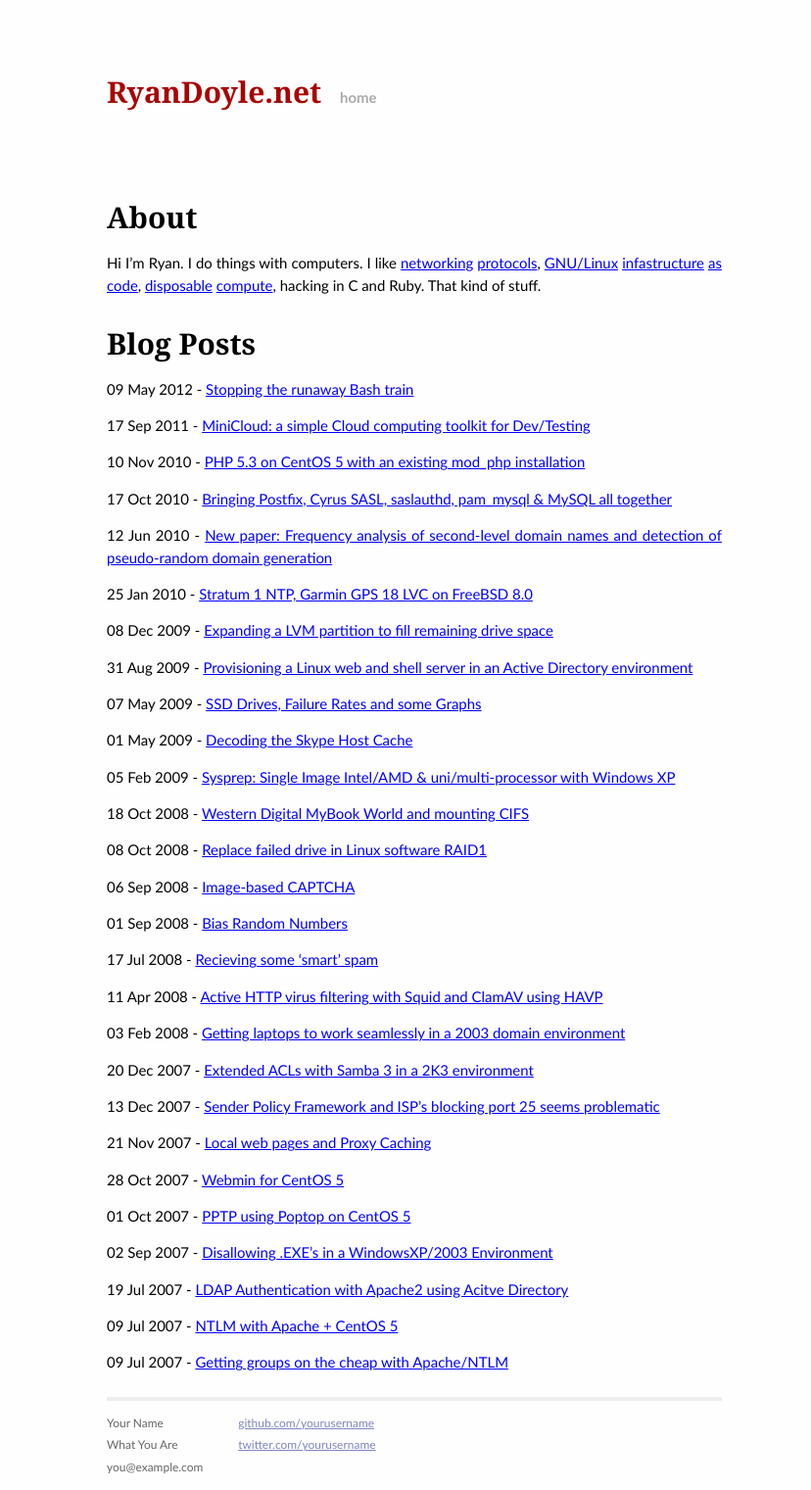
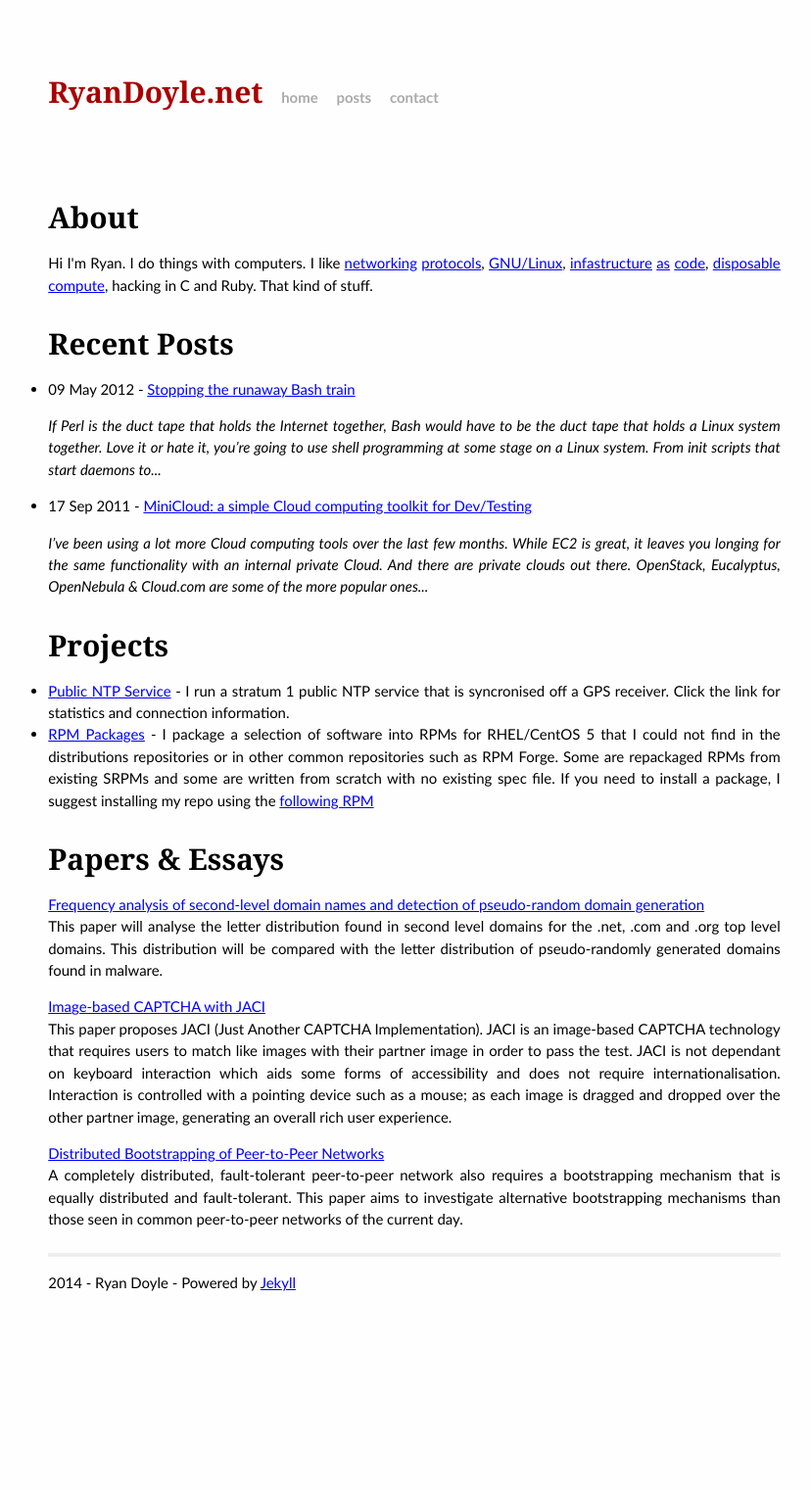
Before and after one commit to ryandoyle/ryandoyle.net, a Jekyll site: the page built from index.html, in a window 1280 px wide. Shown: the whole page at 98% size, without its empty margins (217-1045 px from the left). Built offline with Jekyll 4.4.1, drawn with Linux system fonts in a browser that asks for light colours; Markdown is read by kramdown in place of the engine named in the settings; after the commit the page ends 1321 px from its top, so only the background shows below that.

Commit message:
more stuff

```diff
--- a/_config.yml
+++ b/_config.yml
@@ -2,3 +2,7 @@ name: RyanDoyle.net
 markdown: redcarpet
 pygments: true
 permalink: /posts/:title/
+paginate: 5
+paginate_path: "posts/page:num"
+deploy_server: serv1.doylenet.net
+deploy_path: /data/www/ryandoyle.net/www/
--- a/_layouts/default.html
+++ b/_layouts/default.html
@@ -19,11 +19,13 @@
           <div class="header">
             <h1 class="title"><a href="/">{{ site.name }}</a></h1>
             <a class="extra" href="/">home</a>
+            <a class="extra" href="/posts/">posts</a>
+            <a class="extra" href="/contact/">contact</a>
           </div>
-
+          <div class="page">
           {{ content }}
-
-          <div class="footer">
+          </div>
+          <div class="footer"> <!--
             <div class="contact">
               <p>
                 Your Name<br />
@@ -36,8 +38,9 @@
                 <a href="https://github.com/yourusername">github.com/yourusername</a><br />
                 <a href="https://twitter.com/yourusername">twitter.com/yourusername</a><br />
               </p>
-            </div>
+            </div> -->
           </div>
+            <p>2014 - Ryan Doyle - Powered by <a href="http://jekyllrb.com/">Jekyll</a>
         </div>
 
     </body>
--- a/css/main.css
+++ b/css/main.css
@@ -54,6 +54,11 @@ a:visited { color: blue; }
   font-size: 80%;
 }
 
+.post-content-preview {
+    font-size: 100%;
+    font-style: italic;
+}
+
 /*****************************************************************************/
 /*
 /* Site
@@ -63,7 +68,7 @@ a:visited { color: blue; }
 .site {
   font-size: 115%;
   text-align: justify;
-  width: 42em;
+  width: 50em;
   margin: 3em auto 2em;
   line-height: 1.5em;
 }
@@ -107,9 +112,9 @@ a:visited { color: blue; }
   overflow: hidden;
 }
 
-.footer .contact {
-  float: left;
+.contact {
   margin-right: 3em;
+  display: inline-block;
 }
 
 .footer .contact a {
@@ -119,7 +124,6 @@ a:visited { color: blue; }
 .footer .rss {
   margin-top: 1.1em;
   margin-right: -.2em;
-  float: right;
 }
 
 .footer .rss img {
--- /dev/null
+++ b/index.html
@@ -0,0 +1,38 @@
+---
+layout: default
+title: RyanDoyle .net - My Internet House
+---
+
+
+<h1>About</h1>
+<p>Hi I'm Ryan. I do things with computers. I like <a href="http://www.ietf.org/rfc/rfc0793.txt">networking</a> <a href="http://tools.ietf.org/html/rfc2616">protocols</a>, <a href="https://www.kernel.org/">GNU/Linux</a>, <a href="https://puppetlabs.com">infastructure</a> <a href="http://babushka.me/">as</a> <a href="http://www.meetup.com/Infrastructure-Coders">code</a>, <a href="http://aws.amazon.com">disposable</a> <a href="https://github.com/dotcloud/docker">compute</a>, hacking in C and Ruby. That kind of stuff.</p>
+
+<h1>Recent Posts</h1>
+<ul>
+{% for post in site.posts limit:2 %}
+  <li>{{ post.date | date_to_string }} - <a href="{{ post.url }}">{{ post.title }}</a>
+    <p class="post-content-preview">{{ post.content | strip_html | truncatewords:50 }}</p>
+  </li>
+{% endfor %}
+</ul>
+
+<h1>Projects</h1>
+<ul>
+    <li><a href="/projects/ntp/">Public NTP Service</a> - I run a stratum 1 public NTP service that is syncronised off a GPS receiver. Click the link for statistics and connection information.</li>
+    <li><a href="http://files.doylenet.net/linux/packages/rhel/5/doylenet/">RPM Packages</a> - I package a selection of software into RPMs for RHEL/CentOS 5 that I could not find in the distributions repositories or in other common repositories such as RPM Forge. Some are repackaged RPMs from existing SRPMs and some are written from scratch with no existing spec file. If you need to install a package, I suggest installing my repo using the <a href="http://files.doylenet.net/linux/packages/rhel/5/doylenet/RPMS/x86_64/doylenet-repo-rhel5-1.0-1.noarch.rpm">following RPM</a></li>
+</ul>
+
+<h1>Papers & Essays</h1>
+<p>
+    <a href="/assets/papers/Frequency_analysis_second_level_domains_June_2010_RDoyle.pdf">Frequency analysis of second-level domain names and detection of pseudo-random domain generation</a><br />
+    This paper will analyse the letter distribution found in second level domains for the .net, .com and .org top level domains. This distribution will be compared with the letter distribution of pseudo-randomly generated domains found in malware.
+</p>
+<p>
+    <a href="/assets/papers/Image-based_CAPTCHA_with_JACI-RDoyle.pdf">Image-based CAPTCHA with JACI</a><br />
+    This paper proposes JACI (Just Another CAPTCHA Implementation). JACI is an image-based CAPTCHA technology that requires users to match like images with their partner image in order to pass the test. JACI is not dependant on keyboard interaction which aids some forms of accessibility and does not require internationalisation. Interaction is controlled with a pointing device such as a mouse; as each image is dragged and dropped over the other partner image, generating an overall rich user experience.
+
+</p>
+<p>
+    <a href="/assets/papers/Distributed_Bootstrapping_of_P2P_Networks-RDoyle.pdf">Distributed Bootstrapping of Peer-to-Peer Networks</a><br />
+    A completely distributed, fault-tolerant peer-to-peer network also requires a bootstrapping mechanism that is equally distributed and fault-tolerant. This paper aims to investigate alternative bootstrapping mechanisms than those seen in common peer-to-peer networks of the current day.
+</p>
--- a/index.md
+++ /dev/null
@@ -1,18 +0,0 @@
----
-layout: default
-title: RyanDoyle .net - My Internet House
----
-
-
-About
-=====
-Hi I'm Ryan. I do things with computers. I like [networking](http://www.ietf.org/rfc/rfc0793.txt)
-[protocols](http://tools.ietf.org/html/rfc2616), [GNU/Linux](https://www.kernel.org/)
-[infastructure](https://puppetlabs.com) [as](http://babushka.me/) [code](http://www.meetup.com/Infrastructure-Coders),
-[disposable](http://aws.amazon.com) [compute](https://github.com/dotcloud/docker), hacking in C and Ruby. That kind of stuff.
-
-Blog Posts
-==========
-{% for post in site.posts %}
-  {{ post.date | date_to_string }} - [{{ post.title }}]({{ post.url }})
-{% endfor %}
--- /dev/null
+++ b/projects/ntp/index.html
@@ -0,0 +1,25 @@
+---
+layout: default
+title: RyanDoyle .net - Stratum 1 NTP server
+---
+
+<h1>Ryan's Stratum 1 Atomic Clock</h1>
+
+<h2>About</h2>
+<p>
+This stratum 1 NTP server is clocked via a Garmin 18LVC. It is one of two publically available stratum 1 located in Australia. It is running on FreeBSD 8.1 using ntpd 4.2.6p2. This is the public implementation of my article, Stratum 1 NTP on FreeBSD 8.0.
+</p>
+
+<h2>Use it</h2>
+<p>
+    If you want to use this as a time source, go ahead! You will need to setup your NTP client to point to:
+</p>
+<pre>ntp.doylenet.net</pre>
+<p>For help setting up your operating system to use my NTP server, have a look at the NTP Pool Project documentation. I don't have the server listed on the pool.ntp.org project yet as I don't really want to get inundated with NTP traffic :)</p>
+
+<h2>Statistics</h2>
+
+<h2>Events</h2>
+<ul>
+    <li>9th Jan 2011 - Public go-live</li>
+</ul>
```
Also changed, not shown: _posts/2010-06-12-new-paper-frequency-analysis-of-second-level-domain-names-and-detection-of-pseudo-random-domain-generation.md (+2 -1 lines), _posts/2010-10-17-bringing-postfix-cyrus-sasl-saslauthd-pam_mysql_and_mysql_all_together.md (+1 -0 lines), _posts/2011-09-17-minicloud-a-simple-cloud-computing-toolkit-for-dev-test.md (+1 -0 lines), contact/index.html (added, +23 -0 lines), posts/index.html (added, +11 -0 lines), 5 other files.
